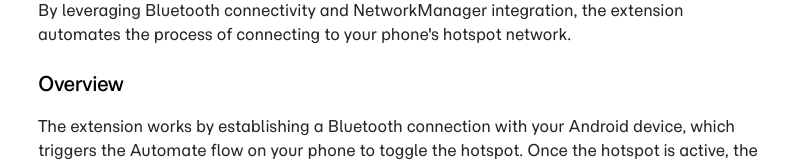
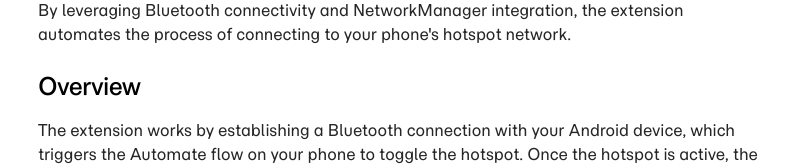
Before and after one commit to donnybeelo/donnybeelo.github.io, a Next.js app: page /projects/hotspot-toggle in a window 1280 px wide. Shown: the part 617-783 px from the top of the page, without its empty margins (242-1033 px from the left). Built offline with nearby package versions, Linux system fonts and the light colour scheme.

Commit message:
Swap out h2 in Zed article for h1, make h2 bigger and make h1 smaller

```diff
--- a/app/global.css
+++ b/app/global.css
@@ -118,11 +118,11 @@ html {
 }
 
 .prose h1 {
-	@apply text-4xl font-medium tracking-tight mt-6 mb-2;
+	@apply text-3xl font-medium tracking-tight mt-6 mb-2;
 }
 
 .prose h2 {
-	@apply text-xl font-medium tracking-tight mt-6 mb-2;
+	@apply text-2xl font-medium tracking-tight mt-6 mb-2;
 }
 
 .prose h3 {
--- a/posts/blog/zed-editor.mdx
+++ b/posts/blog/zed-editor.mdx
@@ -11,7 +11,7 @@ Ten years later, and VS Code is now Microsoft's specially designed gateway drug
 
 Luckily for me, there's at least one AI company not riding the coattails of VS Code's success.
 
-## Enter Zed, the AI-focused code editor
+# Enter Zed, the AI-focused code editor
 
 [Zed](https://zed.dev/) is the new-ish IDE on the block, built with Rust from scratch, and you can *really* tell as soon as you launch the app. I felt like I was in 2015 all over again, except this time VS Code played the role of JetBrains; I never realised how sluggish loading all my extensions was until I compared it to Zed, which launches and loads extensions practically instantly. It's so fast, in fact, that I've started using it as my main text editor on my desktop, when prior to this I relied on GNOME Text Editor or Neovim.
 
@@ -23,7 +23,7 @@ One thing I can't speak much for is Zed's AI features, since I refuse to pay for
 
 I also can't speak for the collaborative features Zed offers, which essentially attempts to replace the need to Slack call a colleague you're working with remotely. From the outset, it looks cool, I like that it's integrated with the IDE. I'm not sure how useful it is in the context of work, since it would only be useful if the whole team uses it, and it can't be monitored outside of the Zed application, rendering it useless for team leads that can't access their laptop, e.g. on their journey to work. This is an area I think Zed tries too hard to differentiate itself from the pack; if it were up to me, forego the voice-chat features and just focus on making the collaboration panel as useful as Live Share, nothing more nothing less. Alas, whatever makes the shareholders happy…
 
-## The verdict
+# The verdict
 
 After using Zed for the past month, I won't be completely switching to it, at least for the time being. VS Code has a drastically better AI feature set which does a much better job at solving problems I don't want to think about too hard. But for editing text, or for those times I really want to get into the weeds of finding a solution, Zed has found a home in my dock.
 
```
